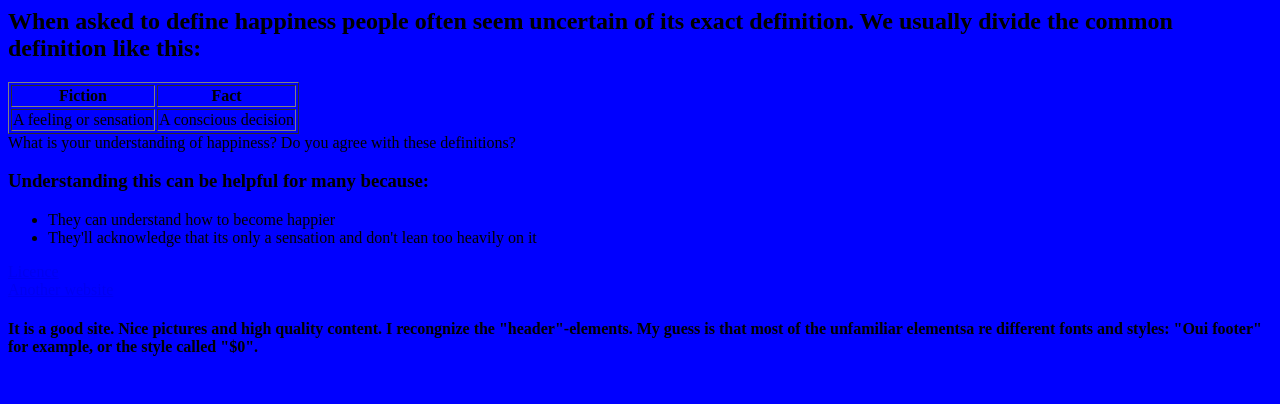
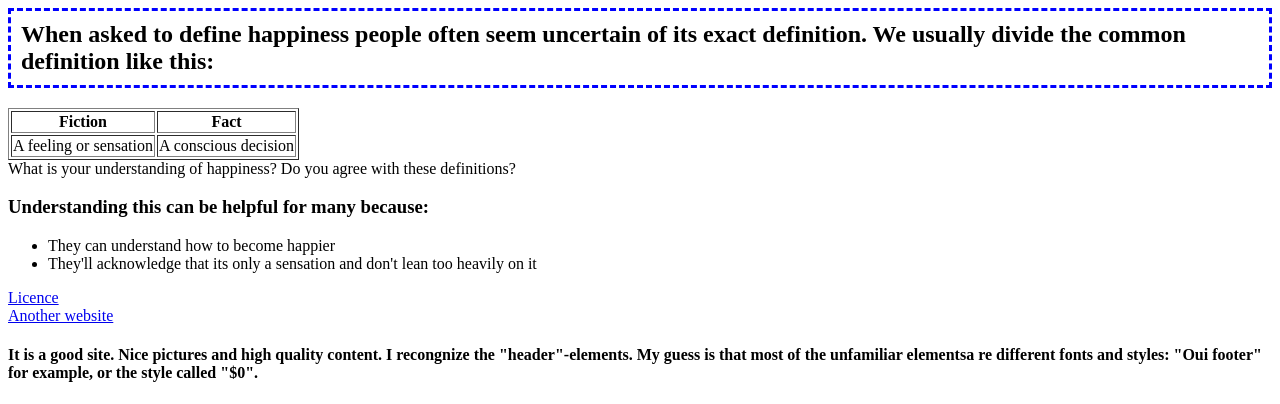
Before and after one commit to vildevev/vildevev.github.io, a plain HTML site: page index.html in a window 1280 px wide. Shown: the part 396-800 px from the top of the page. Drawn offline with Linux system fonts and the light colour scheme.

Commit message:
blue border

```diff
--- a/styles.css
+++ b/styles.css
@@ -1 +1,4 @@
-body {background:blue}
+h2{
+	padding: 10px;
+	border: dashed blue;
+}
```
